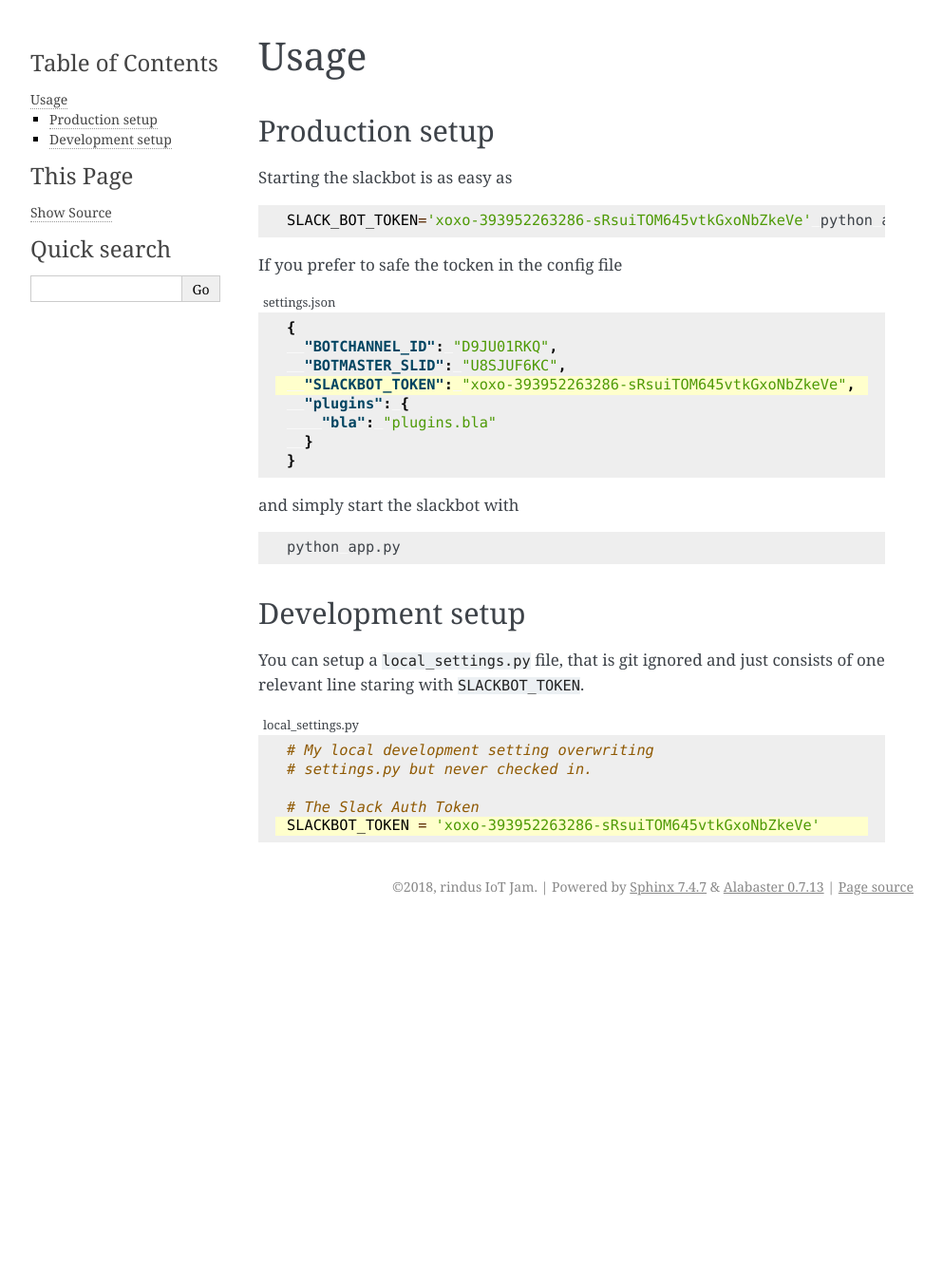
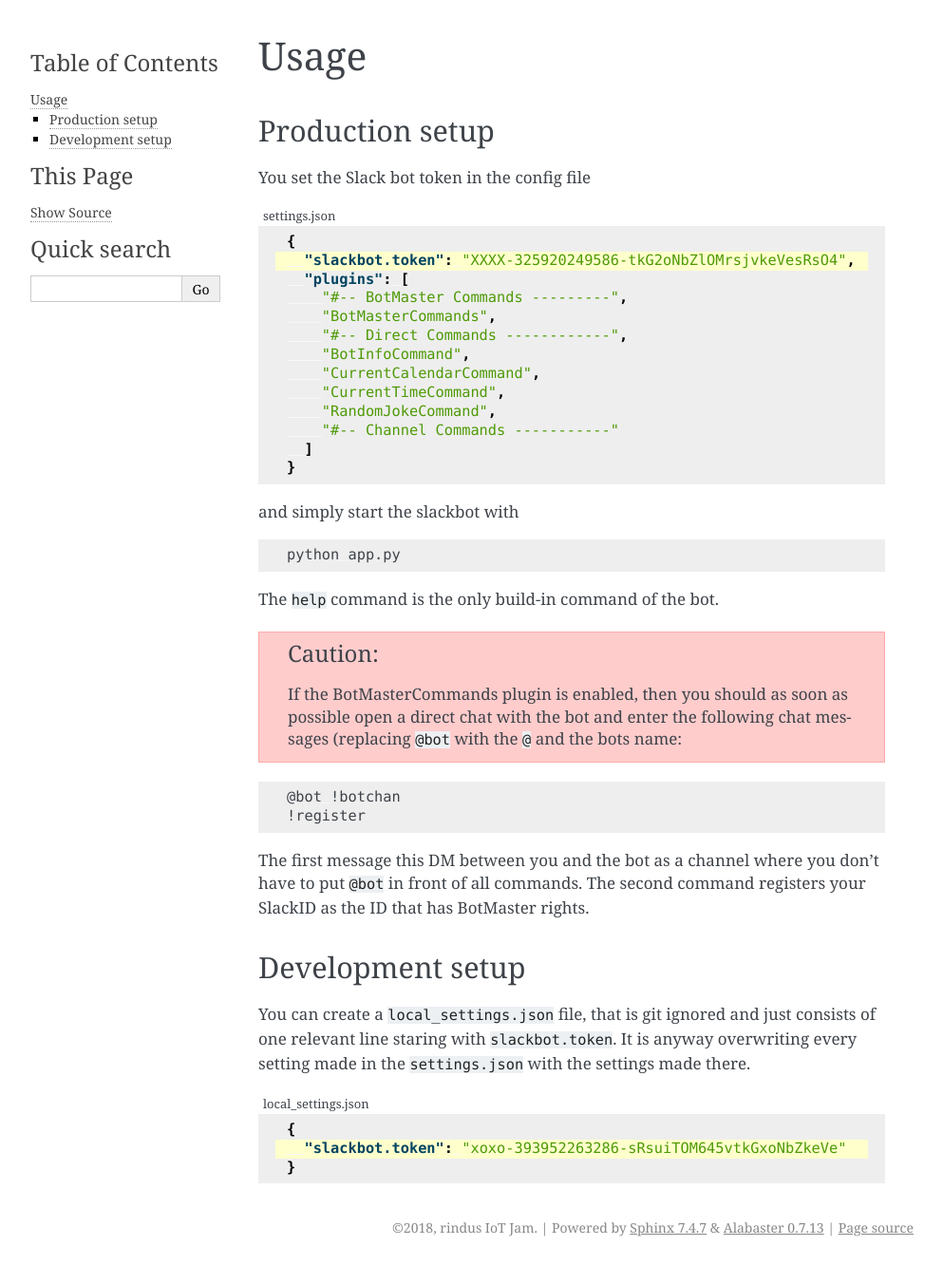
Before and after one commit to RinudsIoTJam/slackbot, a Sphinx documentation site: the page built from docs/usage.rst, in a window 1280 px wide. Shown: the whole page at 95% size, without its empty margins (148-1141 px from the left). Built offline with Sphinx 7.4.7, drawn with Linux system fonts in a browser that asks for light colours; before the commit the page ends 973 px from its top, so only the background shows below that.

Commit message:
Updated reStructuredText "Read the Docs" documentation.

```diff
--- a/docs/conf.py
+++ b/docs/conf.py
@@ -8,4 +8,4 @@
 project = u'rindus slackbot documentation'
 copyright = u'2018, rindus IoT Jam'
 
-version = '0.1.1'
+version = '0.2.1'
--- a/docs/index.rst
+++ b/docs/index.rst
@@ -11,6 +11,7 @@
     features
     installation
     usage
+    plugins
     contribute
     support
     license
--- a/docs/support.rst
+++ b/docs/support.rst
@@ -2,5 +2,6 @@
 Support
 *******
 
-If you are having issues, please let us know.
-We have a mailing list located at: project@google-groups.com
+If you are having issues or ideas, please let us know. Maybe we can help.
+
+We have an issue tracker located at: https://github.com/RindusIoTJam/slackbot/issues
--- a/docs/usage.rst
+++ b/docs/usage.rst
@@ -5,26 +5,25 @@
 Production setup
 ================
 
-Starting the slackbot is as easy as
-
-.. code-block:: bash
-
-    SLACK_BOT_TOKEN='xoxo-393952263286-sRsuiTOM645vtkGxoNbZkeVe' python app.py
-
-If you prefer to safe the tocken in the config file
+You set the Slack bot token in the config file
 
 .. code-block:: json
     :caption: settings.json
     :name: settings.json
-    :emphasize-lines: 4
+    :emphasize-lines: 2
 
     {
-      "BOTCHANNEL_ID": "D9JU01RKQ",
-      "BOTMASTER_SLID": "U8SJUF6KC",
-      "SLACKBOT_TOKEN": "xoxo-393952263286-sRsuiTOM645vtkGxoNbZkeVe",
-      "plugins": {
-        "bla": "plugins.bla"
-      }
+      "slackbot.token": "XXXX-325920249586-tkG2oNbZlOMrsjvkeVesRsO4",
+      "plugins": [
+        "#-- BotMaster Commands ---------",
+        "BotMasterCommands",
+        "#-- Direct Commands ------------",
+        "BotInfoCommand",
+        "CurrentCalendarCommand",
+        "CurrentTimeCommand",
+        "RandomJokeCommand",
+        "#-- Channel Commands -----------"
+      ]
     }
 
 and simply start the slackbot with
@@ -33,19 +32,35 @@
 
     python app.py
 
+The ``help`` command is the only build-in command of the bot.
+
+.. caution::
+   If the BotMasterCommands plugin is enabled, then you should as soon as possible open
+   a direct chat with the bot and enter the following chat messages (replacing ``@bot``
+   with the ``@`` and the bots name:
+
+.. code-block:: bash
+
+    @bot !botchan
+    !register
+
+The first message this DM between you and the bot as a channel where you don't have to
+put ``@bot`` in front of all commands. The second command registers your SlackID as the
+ID that has BotMaster rights.
+
+
 Development setup
 =================
 
-You can setup a ``local_settings.py`` file, that is git ignored and just consists
-of one relevant line staring with ``SLACKBOT_TOKEN``.
+You can create a ``local_settings.json`` file, that is git ignored and just consists
+of one relevant line staring with ``slackbot.token``. It is anyway overwriting every
+setting made in the ``settings.json`` with the settings made there.
 
-.. code-block:: python
-    :caption: local_settings.py
-    :name: local_settings.py
-    :emphasize-lines: 5
+.. code-block:: json
+    :caption: local_settings.json
+    :name: local_settings.json
+    :emphasize-lines: 2
 
-    # My local development setting overwriting
-    # settings.py but never checked in.
-
-    # The Slack Auth Token
-    SLACKBOT_TOKEN = 'xoxo-393952263286-sRsuiTOM645vtkGxoNbZkeVe'
+    {
+      "slackbot.token": "xoxo-393952263286-sRsuiTOM645vtkGxoNbZkeVe"
+    }
```
Also changed, not shown: README.md (+12 -6 lines), docs/plugins.rst (added, +95 -0 lines), 1 other file.
